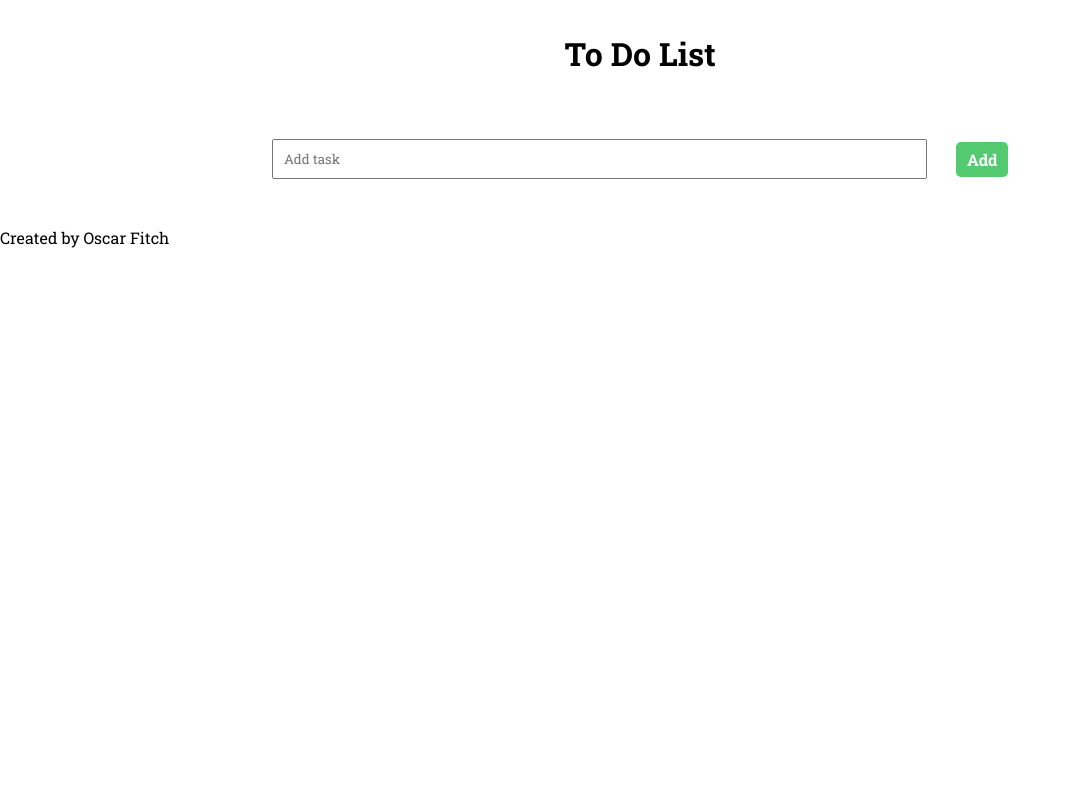
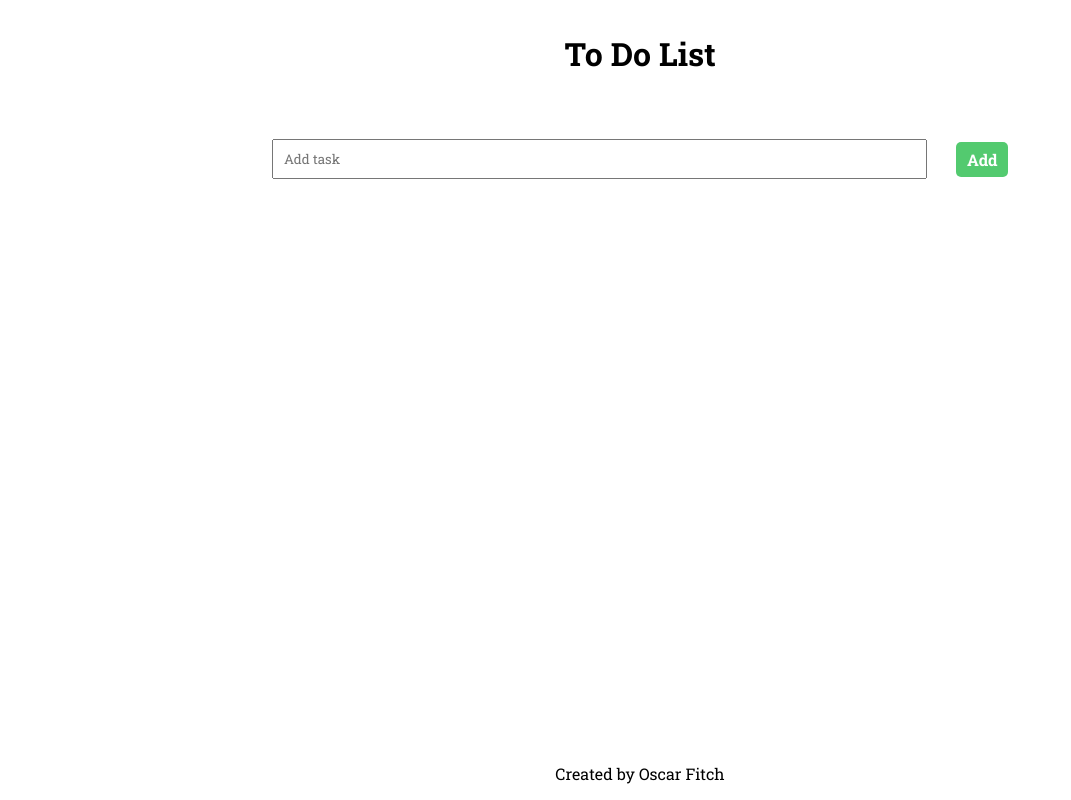
Before and after one commit to osivff/to-do-list, a plain HTML site: page index.html in a window 1280 px wide. Shown: the whole page, without its empty margins (0-1071 px from the left). Drawn offline with Linux system fonts and the light colour scheme.

Commit message:
Adjust footer to bottom of the page

```diff
--- a/style.css
+++ b/style.css
@@ -20,6 +20,16 @@ header {
     display: flex;
     justify-content: center;
     align-items: center;
+}
+
+main {
+    height: 80vh;
+}
+
+
+footer {
+    display: flex;
+    justify-content: center;
 }
 
 input[type="text"] {
```
